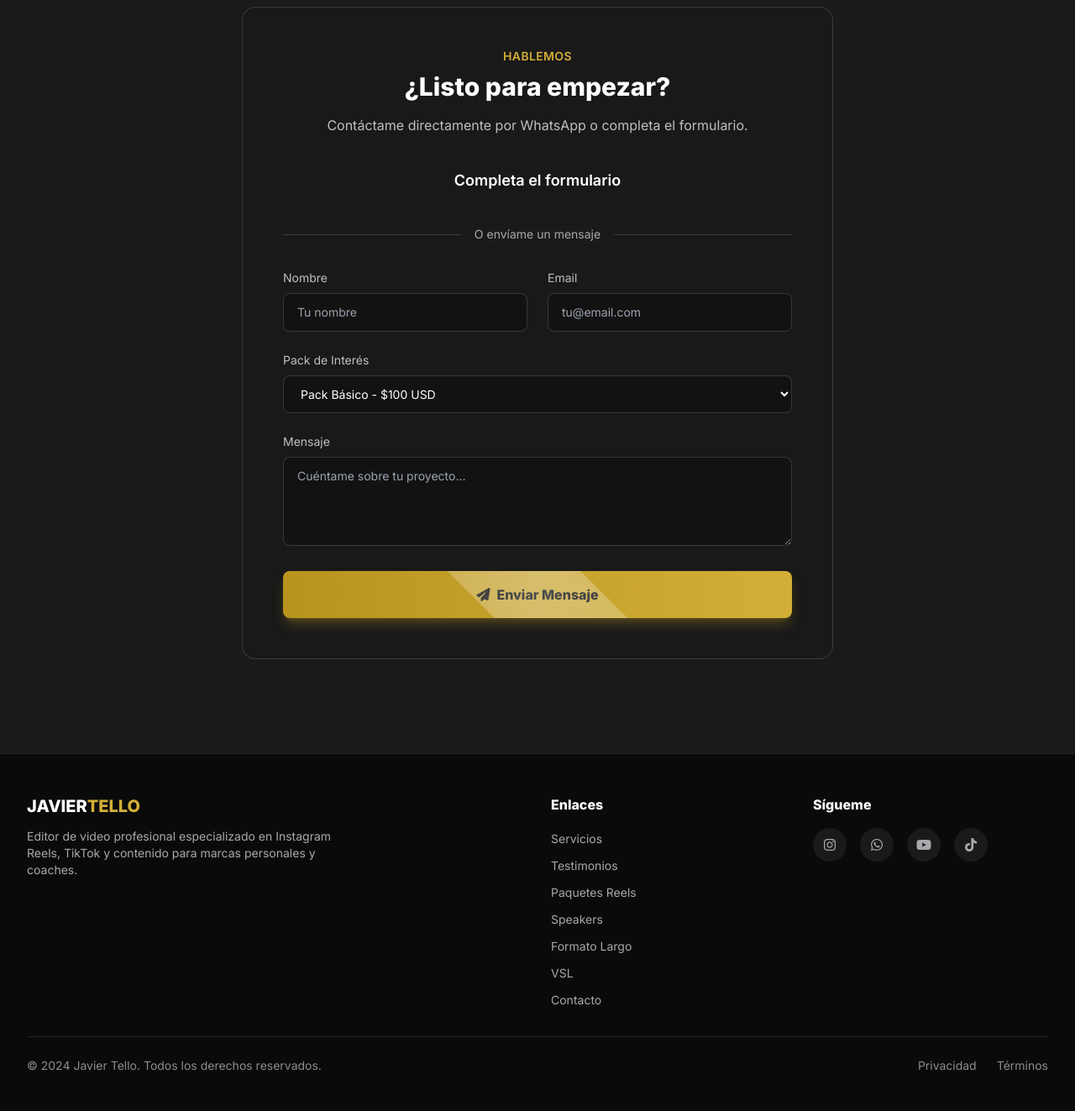
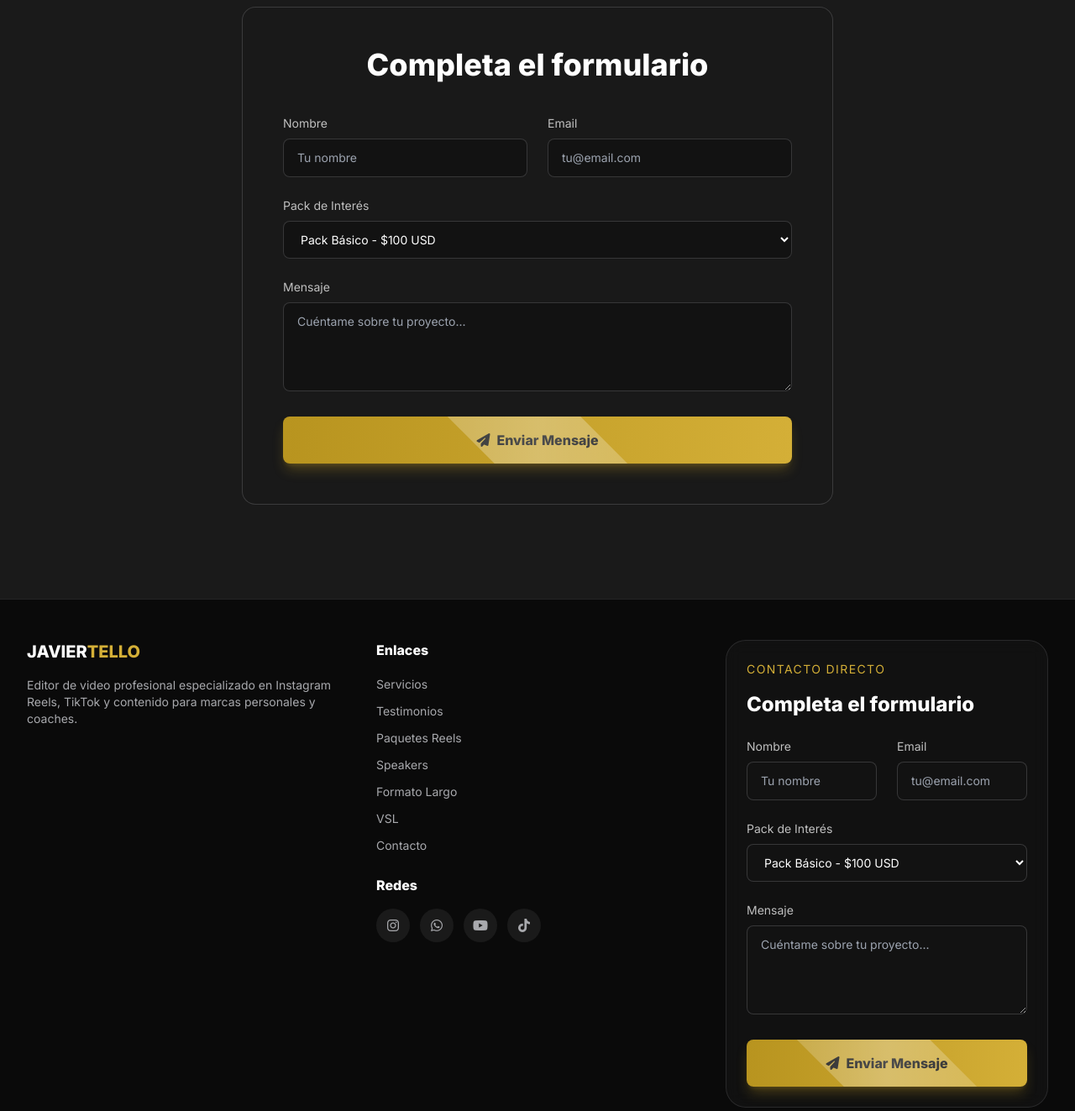
Before and after one commit to CelinaJP/Javier-Tello, a website: page index.html in a window 1280 px wide. Shown: the part 8500-9823 px from the top of the page at 84% size. Drawn offline with nearby package versions, Linux system fonts and the light colour scheme.

Commit message:
movimiento

```diff
--- a/index.html
+++ b/index.html
@@ -905,17 +905,8 @@
     <section id="contacto" class="py-16 sm:py-20 md:py-28 bg-dark-800">
         <div class="max-w-3xl mx-auto px-4 sm:px-6 lg:px-8">
             <div class="glass-card rounded-2xl p-5 sm:p-12 border border-silver-600/30" data-aos="zoom-in">
-                <div class="text-center mb-8 sm:mb-10">
-                    <p class="text-gold-400 font-semibold tracking-wide uppercase text-xs sm:text-sm mb-2">Hablemos</p>
-                    <h2 class="text-2xl sm:text-3xl font-bold text-white mb-4">¿Listo para empezar?</h2>
-                    <p class="text-silver-400 text-sm sm:text-base">Contáctame directamente por WhatsApp o completa el formulario.</p>
-                </div>
-                <div class="grid grid-cols-1 gap-4 mb-8 sm:mb-10">
-                    <div class="text-center text-white text-base sm:text-lg font-semibold">Completa el formulario</div>
-                </div>
-                <div class="relative mb-8">
-                    <div class="absolute inset-0 flex items-center"><div class="w-full border-t border-silver-600/30"></div></div>
-                    <div class="relative flex justify-center text-sm"><span class="px-4 bg-dark-800 text-silver-500">O envíame un mensaje</span></div>
+                <div class="text-center mb-10">
+                    <h2 class="text-3xl sm:text-4xl font-bold text-white">Completa el formulario</h2>
                 </div>
                 <form id="contact-form" action="https://formsubmit.co/javii.prod@gmail.com" method="POST" class="space-y-4 sm:space-y-6">
                     <input type="hidden" name="_subject" value="Nuevo mensaje desde el portfolio de Javier Tello">
@@ -968,16 +959,16 @@
     </section>
 
     <!-- Footer -->
-    <footer class="bg-dark-950 border-t border-silver-600/20 py-10 sm:py-12">
+    <footer id="contacto" class="bg-dark-950 border-t border-silver-600/20 py-10 sm:py-12">
         <div class="max-w-7xl mx-auto px-4 sm:px-6 lg:px-8">
-            <div class="grid grid-cols-1 md:grid-cols-4 gap-6 sm:gap-8 mb-8">
-                <div class="md:col-span-2">
+            <div class="grid grid-cols-1 lg:grid-cols-3 gap-8 mb-8">
+                <div class="space-y-4">
                     <span class="text-lg sm:text-xl font-bold text-white">JAVIER<span class="text-gold-400">TELLO</span></span>
-                    <p class="text-silver-500 text-xs sm:text-sm mt-3 max-w-sm">Editor de video profesional especializado en Instagram Reels, TikTok y contenido para marcas personales y coaches.</p>
+                    <p class="text-silver-500 text-xs sm:text-sm max-w-md">Editor de video profesional especializado en Instagram Reels, TikTok y contenido para marcas personales y coaches.</p>
                 </div>
                 <div>
                     <h4 class="text-white font-bold mb-4 text-sm sm:text-base">Enlaces</h4>
-                    <ul class="space-y-2">
+                    <ul class="space-y-2 mb-6">
                         <li><a href="#servicios"     class="text-silver-500 hover:text-gold-400 transition-colors text-xs sm:text-sm">Servicios</a></li>
                         <li><a href="#testimonios"   class="text-silver-500 hover:text-gold-400 transition-colors text-xs sm:text-sm">Testimonios</a></li>
                         <li><a href="#paquetes"      class="text-silver-500 hover:text-gold-400 transition-colors text-xs sm:text-sm">Paquetes Reels</a></li>
@@ -986,15 +977,63 @@
                         <li><a href="#vsl"           class="text-silver-500 hover:text-gold-400 transition-colors text-xs sm:text-sm">VSL</a></li>
                         <li><a href="#contacto"      class="text-silver-500 hover:text-gold-400 transition-colors text-xs sm:text-sm">Contacto</a></li>
                     </ul>
-                </div>
-                <div>
-                    <h4 class="text-white font-bold mb-4 text-sm sm:text-base">Sígueme</h4>
-                    <div class="flex space-x-3 sm:space-x-4">
+                    <h4 class="text-white font-bold mb-4 text-sm sm:text-base">Redes</h4>
+                    <div class="flex flex-wrap gap-3">
                         <a href="https://instagram.com/javier.tello.ok" target="_blank" class="w-10 h-10 bg-dark-800 rounded-full flex items-center justify-center text-silver-500 hover:text-gold-400 hover:bg-gold-400/20 transition-all"><i class="fa-brands fa-instagram"></i></a>
                         <a href="https://wa.me/5491151390671" target="_blank" class="w-10 h-10 bg-dark-800 rounded-full flex items-center justify-center text-silver-500 hover:text-gold-400 hover:bg-gold-400/20 transition-all"><i class="fa-brands fa-whatsapp"></i></a>
                         <a href="#" class="w-10 h-10 bg-dark-800 rounded-full flex items-center justify-center text-silver-500 hover:text-gold-400 hover:bg-gold-400/20 transition-all"><i class="fa-brands fa-youtube"></i></a>
                         <a href="#" class="w-10 h-10 bg-dark-800 rounded-full flex items-center justify-center text-silver-500 hover:text-gold-400 hover:bg-gold-400/20 transition-all"><i class="fa-brands fa-tiktok"></i></a>
                     </div>
+                </div>
+                <div class="glass-card rounded-3xl p-6 border border-silver-600/20 bg-dark-900/90">
+                    <p class="text-gold-400 uppercase tracking-widest text-xs sm:text-sm mb-4">Contacto directo</p>
+                    <h4 class="text-white text-2xl font-bold mb-6">Completa el formulario</h4>
+                    <form id="contact-form" action="https://formsubmit.co/javii.prod@gmail.com" method="POST" class="space-y-4 sm:space-y-6">
+                        <input type="hidden" name="_subject" value="Nuevo mensaje desde el portfolio de Javier Tello">
+                        <input type="hidden" name="_captcha" value="false">
+                        <input type="hidden" name="_template" value="table">
+                        <div class="grid grid-cols-1 sm:grid-cols-2 gap-4 sm:gap-6">
+                            <div>
+                                <label class="block text-xs sm:text-sm font-medium text-silver-400 mb-2">Nombre</label>
+                                <input type="text" name="name" required class="w-full bg-dark-900 border border-silver-600/30 rounded-lg px-4 py-3 text-white focus:outline-none focus:border-gold-400 focus:ring-1 focus:ring-gold-400 transition-colors text-sm" placeholder="Tu nombre">
+                            </div>
+                            <div>
+                                <label class="block text-xs sm:text-sm font-medium text-silver-400 mb-2">Email</label>
+                                <input type="email" name="email" required class="w-full bg-dark-900 border border-silver-600/30 rounded-lg px-4 py-3 text-white focus:outline-none focus:border-gold-400 focus:ring-1 focus:ring-gold-400 transition-colors text-sm" placeholder="tu@email.com">
+                            </div>
+                        </div>
+                        <div>
+                            <label class="block text-xs sm:text-sm font-medium text-silver-400 mb-2">Pack de Interés</label>
+                            <select name="pack" class="w-full bg-dark-900 border border-silver-600/30 rounded-lg px-4 py-3 text-white focus:outline-none focus:border-gold-400 focus:ring-1 focus:ring-gold-400 transition-colors text-sm">
+                                <optgroup label="── Reels ──">
+                                    <option value="reels-basico">Pack Básico - $100 USD</option>
+                                    <option value="reels-intermedio">Pack Intermedio - $150 USD</option>
+                                    <option value="reels-premium">Pack Premium - $220 USD</option>
+                                </optgroup>
+                                <optgroup label="── Formato Largo ──">
+                                    <option value="largo-inicial">Pack Inicial - $80 USD / video</option>
+                                    <option value="largo-avanzado">Pack Avanzado - $160 USD / video</option>
+                                </optgroup>
+                                <optgroup label="── VSL ──">
+                                    <option value="vsl-3min">VSL hasta 3 min - $80 USD</option>
+                                    <option value="vsl-5min">VSL hasta 5 min - $120 USD</option>
+                                </optgroup>
+                                <optgroup label="── Otros ──">
+                                    <option value="speakers">Presentación Speakers - $80 USD</option>
+                                    <option value="otro">Otro / Consulta</option>
+                                </optgroup>
+                            </select>
+                        </div>
+                        <div>
+                            <label class="block text-xs sm:text-sm font-medium text-silver-400 mb-2">Mensaje</label>
+                            <textarea name="message" rows="4" required class="w-full bg-dark-900 border border-silver-600/30 rounded-lg px-4 py-3 text-white focus:outline-none focus:border-gold-400 focus:ring-1 focus:ring-gold-400 transition-colors text-sm" placeholder="Cuéntame sobre tu proyecto..."></textarea>
+                        </div>
+                        <button type="submit" id="submit-btn" class="w-full btn-glow bg-gradient-to-r from-gold-600 to-gold-400 hover:from-gold-500 hover:to-gold-300 text-black font-bold py-3 sm:py-4 rounded-lg transition-all shadow-lg shadow-gold-500/30 hover:scale-[1.02] flex items-center justify-center text-sm sm:text-base">
+                            <span id="btn-text"><i class="fa-solid fa-paper-plane mr-2"></i>Enviar Mensaje</span>
+                            <div id="btn-loading" class="loading-spinner hidden"></div>
+                        </button>
+                        <p id="form-status" class="text-center text-xs sm:text-sm mt-4 hidden"></p>
+                    </form>
                 </div>
             </div>
             <div class="border-t border-silver-600/20 pt-6 flex flex-col sm:flex-row justify-between items-center gap-4">
```
